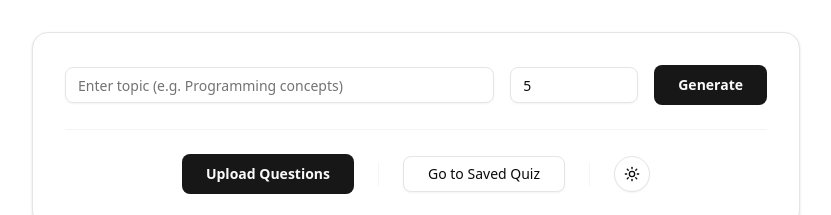
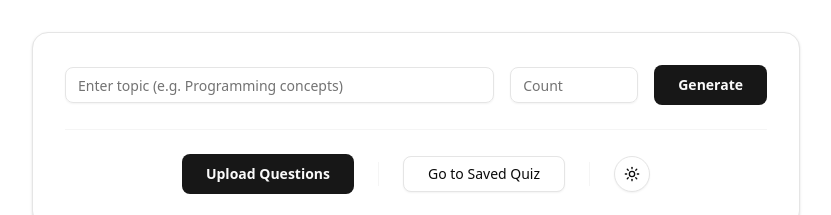
Before and after one commit to shoumil-dev/Flashy, a Next.js app: page /quiz in a window 1280 px wide. Shown: the part 168-383 px from the top of the page, without its empty margins (224-1055 px from the left). Built offline with nearby package versions, Linux system fonts and the light colour scheme.

Commit message:
modified count behaviour

```diff
--- a/app/quiz/page.tsx
+++ b/app/quiz/page.tsx
@@ -11,7 +11,7 @@ import { useRouter } from "next/navigation";
 export default function Page() {
   const { theme, setTheme } = useTheme();
   const [topic, setTopic] = useState("");
-  const [count, setCount] = useState(5);
+  const [count, setCount] = useState("");
   const [loading, setLoading] = useState(false);
 
   const loadingPhrases = ["Thinking...", "Creating...", "Almost there..."];
@@ -117,10 +117,10 @@ export default function Page() {
           <Input
             type="number"
             min={1}
-            max={20}
-            placeholder="Number of questions"
+            max={65}
+            placeholder="Count"
             value={count}
-            onChange={(e) => setCount(Number(e.target.value))}
+            onChange={(e) => setCount(e.target.value)}
             className="w-32"
           />
           <Button
```
